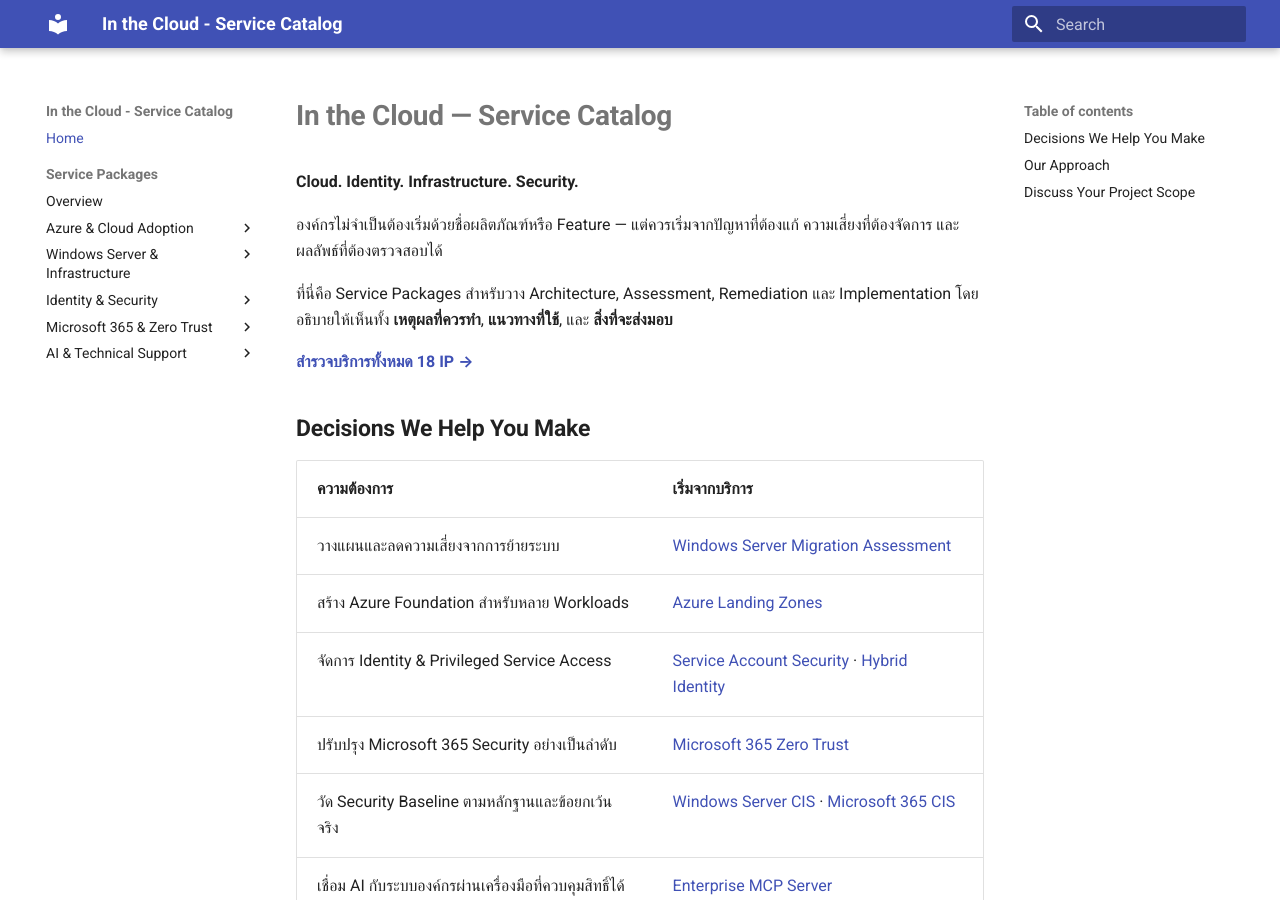
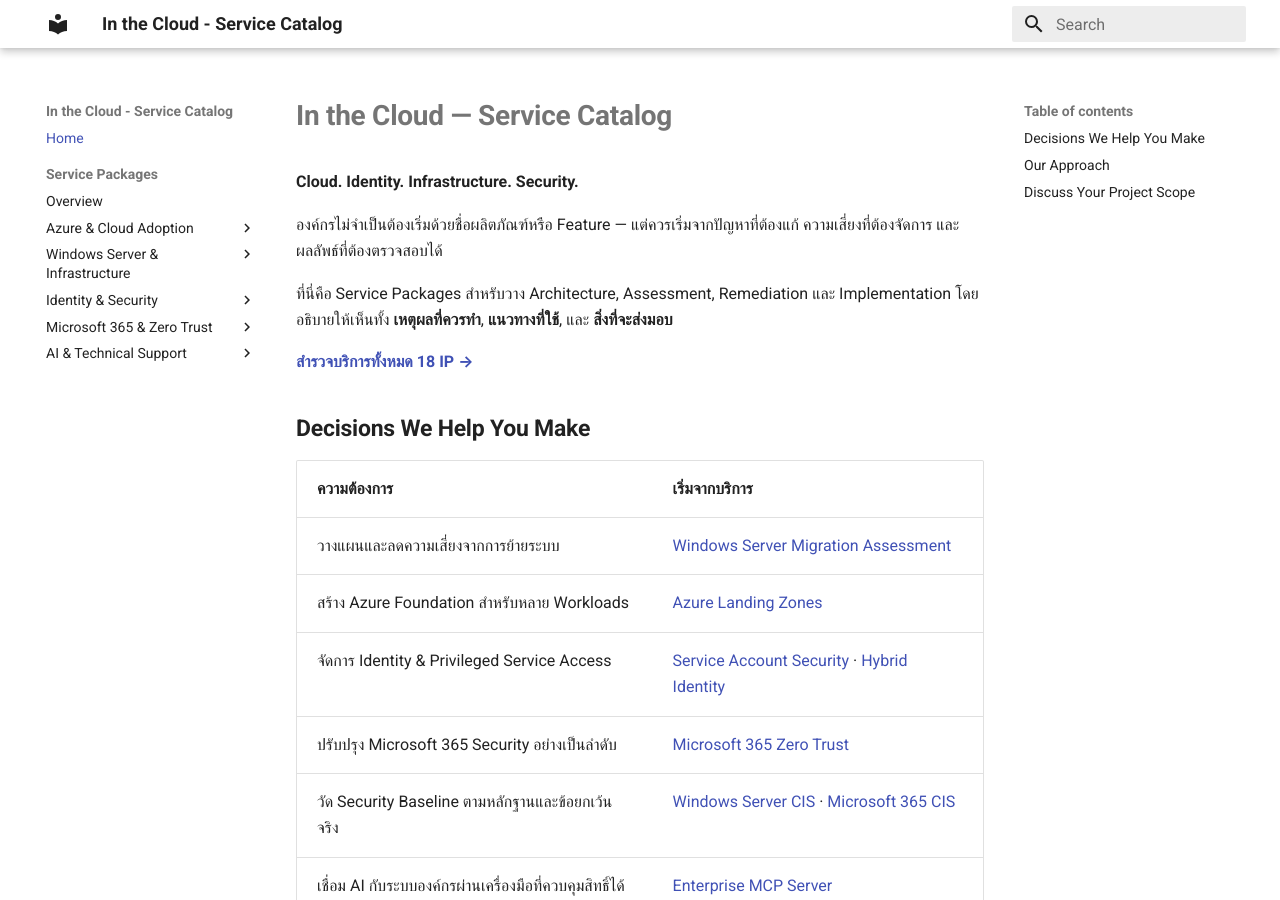
Before and after one commit to inthecloudth/service-catalog, an MkDocs documentation site: the page built from docs/index.md, in a window 1280 px wide and 900 px high. Built offline with MkDocs 1.6.1 and Material for MkDocs 9.7.7, drawn with Linux system fonts in a browser that asks for light colours.

Commit message:
style: configure MkDocs Material light white palette

```diff
--- a/mkdocs.yml
+++ b/mkdocs.yml
@@ -1,6 +1,10 @@
 site_name: In the Cloud - Service Catalog
 theme:
   name: material
+  palette:
+    scheme: default
+    primary: white
+    accent: indigo
   features:
     - navigation.sections
     - navigation.top
```
